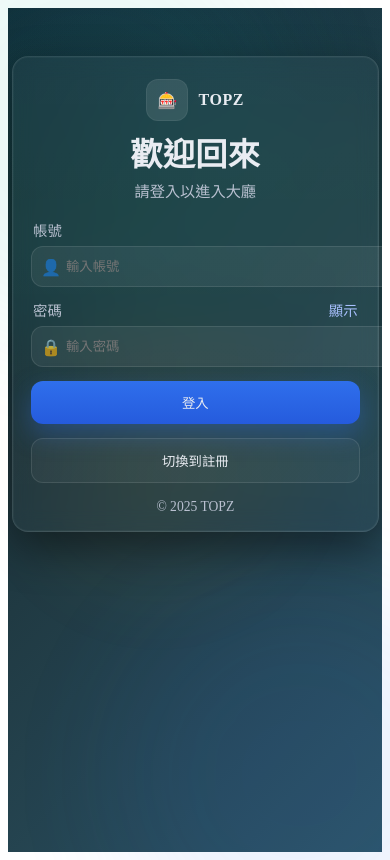
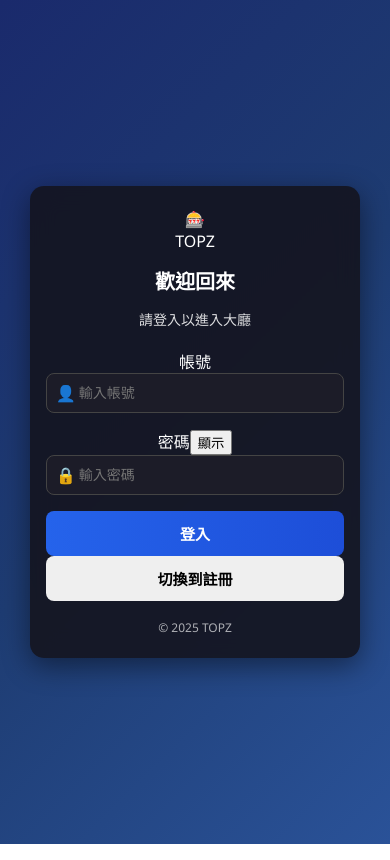
Before and after one commit to Meziyilu/casino-frontend, a React (Vite) app: page /auth in a window 390 px wide. Built offline with nearby package versions, Linux system fonts and the light colour scheme; no server answers.

Commit message:
fix(auth): inputs overflow — switch to border-box & tighten padding on small screens

```diff
--- a/src/styles/ui.css
+++ b/src/styles/ui.css
@@ -1,188 +1,138 @@
-:root{
-  --bg:#0b0c10;
-  --card:#11131a;
-  --muted:#b9c0d0;
-  --text:#e9ecf2;
-  --primary:#2f6fec;
-  --primary-600:#255bdd;
-  --outline:rgba(255,255,255,.1);
-  --shadow:0 16px 44px rgba(0,0,0,.45);
-  --radius:16px;
+/* 全局設定：避免輸入框溢出 */
+*,
+*::before,
+*::after {
+  box-sizing: border-box;
 }
 
-/* 背景與光暈 */
-.auth-bg,.lobby-bg{
-  min-height:100dvh;
-  background:
-    radial-gradient(1200px 600px at 20% -20%, rgba(47,111,236,.12), transparent 60%),
-    radial-gradient(1200px 600px at 120% 20%, rgba(29,178,155,.10), transparent 60%),
-    linear-gradient(135deg,#0f2027,#203a43,#2c5364);
-  display:block;
-  overflow-x:hidden;
-}
-.glow{position:fixed; border-radius:999px; filter:blur(60px); opacity:.45; pointer-events:none;}
-.g1{width:420px; height:420px; background:#1db39933; top:-80px; left:-120px;}
-.g2{width:380px; height:380px; background:#2f6fec33; bottom:-120px; right:-100px;}
-.g3{width:240px; height:240px; background:#f0b42922; top:40%; left:10%;}
-
-/* ===== Auth ===== */
-.auth-wrap{ width:min(520px, 94vw); margin:0 auto; padding:48px 0 32px; }
-.auth-card{
-  background:linear-gradient(180deg, rgba(255,255,255,.04), rgba(255,255,255,.02));
-  border:1px solid var(--outline);
-  border-radius:var(--radius);
-  box-shadow:var(--shadow), inset 0 0 0 1px rgba(255,255,255,.03);
-  padding:28px 24px 18px;
-  color:var(--text);
-  backdrop-filter:blur(10px);
-}
-.auth-brand{ display:flex; align-items:center; gap:10px; justify-content:center; margin-bottom:8px; }
-.brand-logo{ width:42px; height:42px; display:grid; place-items:center; border-radius:12px; background:rgba(255,255,255,.1); box-shadow:inset 0 0 0 1px rgba(255,255,255,.06); }
-.brand-name{ font-weight:900; letter-spacing:1px; }
-.auth-title{ margin:6px 0 4px; text-align:center; font-weight:800; letter-spacing:.5px; }
-.auth-subtitle{ margin:0 0 18px; text-align:center; color:var(--muted); font-size:.95rem; }
-.auth-label{ display:block; margin:12px 2px 6px; font-size:.9rem; color:var(--muted); }
-.auth-label-row{ display:flex; align-items:center; justify-content:space-between; }
-
-.input-group{ position:relative; }
-.input-icon{
-  position:absolute; left:10px; top:50%; transform:translateY(-50%);
-  opacity:.7; pointer-events:none;
-}
-.auth-input{
-  width:100%; padding:12px 14px 12px 34px; border-radius:12px;
-  border:1px solid var(--outline);
-  background:rgba(255,255,255,.06);
-  color:var(--text);
-  outline:none;
-  transition:border-color .15s ease, background-color .2s ease, transform .06s ease;
-}
-.auth-input:focus{
-  border-color:#3e66ff99; background:rgba(255,255,255,.1);
-  transform:translateY(-1px);
+body {
+  margin: 0;
+  font-family: "Segoe UI", "Noto Sans TC", sans-serif;
+  background: linear-gradient(135deg, #1a2a6c, #1e3c72, #2a5298);
+  display: flex;
+  justify-content: center;
+  align-items: center;
+  min-height: 100vh;
+  color: #fff;
 }
 
-.auth-error{
-  margin:10px 2px 0; color:#ff9191; background:rgba(255,0,0,.07);
-  border:1px solid rgba(255,0,0,.2); padding:10px 12px; border-radius:12px;
+/* 登入容器 */
+.auth-wrap {
+  width: min(460px, 95vw);
+  padding: 20px;
 }
 
-.link-btn{ background:transparent; border:none; color:#a9c0ff; cursor:pointer; padding:0; font-size:.9rem; }
-.link-btn:hover{ text-decoration:underline; }
-
-.auth-btn{
-  width:100%; margin-top:14px; padding:12px 14px; border-radius:12px;
-  border:1px solid var(--outline); background:rgba(255,255,255,.03); color:var(--text);
-  cursor:pointer; transition:transform .06s ease, box-shadow .2s ease, background .2s ease, border-color .2s ease;
-}
-.auth-btn.primary{
-  background:linear-gradient(180deg, var(--primary), var(--primary-600)); border:none;
-  box-shadow:0 10px 26px rgba(47,111,236,.35);
-}
-.auth-btn.primary:hover{ filter:brightness(1.05); box-shadow:0 12px 30px rgba(47,111,236,.45); }
-.auth-btn.primary:disabled{ filter:grayscale(30%) opacity(.7); cursor:not-allowed; }
-.auth-btn.ghost{ background:rgba(255,255,255,.04); }
-.auth-btn.ghost:hover{ background:rgba(255,255,255,.07); }
-
-.auth-footer{ margin-top:16px; text-align:center; color:var(--muted); font-size:.85rem; }
-
-@media (max-width: 420px){ .auth-card{ padding:22px 18px 16px; } }
-
-/* ===== Lobby ===== */
-.lobby-shell{ width:min(1120px, 94vw); margin:0 auto; padding:24px 0 40px; }
-.lobby-header{
-  position:sticky; top:16px; z-index:5;
-  display:flex; align-items:center; justify-content:space-between; gap:12px;
-  padding:10px 14px; margin-bottom:20px;
-  border-radius:14px; border:1px solid var(--outline);
-  background:linear-gradient(180deg, rgba(255,255,255,.05), rgba(255,255,255,.03));
-  color:var(--text); backdrop-filter:blur(8px); box-shadow:var(--shadow);
-}
-.brand{ display:flex; align-items:center; gap:10px; }
-.logo{ width:42px; height:42px; display:grid; place-items:center; border-radius:12px; background:rgba(255,255,255,.1); }
-.brand-name{ font-weight:900; letter-spacing:.6px; }
-.userbar{ display:flex; align-items:center; gap:12px; }
-.chips{ display:flex; align-items:center; gap:8px; }
-.chip{
-  padding:6px 10px; border-radius:999px; border:1px solid var(--outline);
-  background:rgba(255,255,255,.06);
-}
-.chip-label{ opacity:.8; margin-right:6px; font-size:.9rem; }
-.chip-value{ font-weight:800; letter-spacing:.3px; }
-.avatar{
-  width:40px; height:40px; border-radius:50%; display:grid; place-items:center;
-  font-weight:900; background:linear-gradient(145deg,#1f2937,#374151);
-  box-shadow:inset 0 0 0 1px rgba(255,255,255,.06), 0 6px 22px rgba(0,0,0,.25);
-}
-.logout{
-  padding:10px 12px; border:none; border-radius:10px; background:#ef4444; color:#fff; font-weight:700; cursor:pointer;
+/* 登入卡片 */
+.auth-card {
+  background: rgba(20, 20, 30, 0.9);
+  backdrop-filter: blur(12px);
+  border-radius: 14px;
+  padding: 28px 22px 24px;
+  box-shadow: 0 8px 28px rgba(0, 0, 0, 0.45);
+  text-align: center;
+  overflow: hidden;
+  animation: fadeInUp 0.6s ease;
 }
 
-.lobby-loading{
-  width:100%; min-height:240px; display:grid; place-items:center;
-  border:1px solid var(--outline); border-radius:14px;
-  background:rgba(255,255,255,.06);
+/* LOGO */
+.auth-logo {
+  font-size: 42px;
+  margin-bottom: 8px;
+}
+.auth-title {
+  font-size: 20px;
+  font-weight: 800;
+  margin-bottom: 6px;
+}
+.auth-subtitle {
+  font-size: 14px;
+  opacity: 0.85;
+  margin-bottom: 20px;
 }
 
-.notice{
-  margin:10px 0 16px; padding:12px 14px; border-radius:12px;
-  border:1px solid rgba(255,215,120,.25);
-  background:rgba(255,215,120,.08); color:#ffe7a3;
+/* 輸入群組 */
+.input-group {
+  position: relative;
+  margin-bottom: 16px;
 }
-.notice.error{
-  border-color:rgba(239,68,68,.35);
-  background:rgba(239,68,68,.12); color:#ffd0d0;
+.input-icon {
+  position: absolute;
+  top: 50%;
+  left: 10px;
+  transform: translateY(-50%);
+  font-size: 16px;
+  color: #666;
+}
+.auth-input {
+  width: 100%;
+  padding: 12px 12px 12px 34px;
+  border-radius: 8px;
+  border: 1px solid #444;
+  background: #1c1c28;
+  color: #f1f1f1;
+  font-size: 15px;
+  outline: none;
+  transition: border 0.25s, background 0.25s;
+}
+.auth-input:focus {
+  border-color: #3b82f6;
+  background: #252539;
 }
 
-.hero{
-  border:1px solid var(--outline); border-radius:16px; padding:18px 18px 14px;
-  background:linear-gradient(180deg, rgba(255,255,255,.05), rgba(255,255,255,.03));
-  box-shadow:var(--shadow);
+/* 按鈕 */
+.auth-btn {
+  width: 100%;
+  padding: 12px;
+  border: none;
+  border-radius: 8px;
+  font-size: 15px;
+  font-weight: 600;
+  cursor: pointer;
+  transition: all 0.25s ease;
 }
-.hero-title{ font-size:1.2rem; font-weight:900; letter-spacing:.5px; }
-.hero-sub{ color:var(--muted); margin:4px 0 10px; }
-.hero-row{ display:grid; grid-template-columns: repeat(auto-fit,minmax(180px,1fr)); gap:10px; }
-.stat{
-  border:1px solid var(--outline); border-radius:12px; padding:12px;
-  background:rgba(255,255,255,.05);
+.auth-btn.primary {
+  background: linear-gradient(90deg, #2563eb, #1d4ed8);
+  color: #fff;
 }
-.stat-val{ font-size:1.2rem; font-weight:900; }
-.stat-lab{ color:var(--muted); font-size:.9rem; }
+.auth-btn.primary:hover {
+  background: linear-gradient(90deg, #1d4ed8, #1e40af);
+}
+.auth-btn.secondary {
+  margin-top: 10px;
+  background: #2e2e3e;
+  color: #aaa;
+}
+.auth-btn.secondary:hover {
+  background: #3c3c4e;
+  color: #ddd;
+}
 
-.panel{
-  margin-top:16px; border:1px solid var(--outline); border-radius:16px;
-  background:linear-gradient(180deg, rgba(255,255,255,.04), rgba(255,255,255,.02));
-  padding:16px; box-shadow:var(--shadow);
+/* 底部版權 */
+.auth-footer {
+  margin-top: 18px;
+  font-size: 12px;
+  opacity: 0.65;
 }
-.panel-title{ font-weight:900; margin-bottom:10px; letter-spacing:.4px; }
-.bullet{ margin:0; padding-left:18px; color:#e9ecf2; opacity:.95; }
-.bullet li{ margin:6px 0; }
-
-.grid{ display:grid; gap:14px; grid-template-columns: repeat(auto-fit, minmax(220px, 1fr)); }
-.tile{
-  text-align:left; color:#fff; border:1px solid var(--outline); border-radius:14px; padding:16px;
-  background:rgba(255,255,255,.06); cursor:pointer;
-  transition: transform .15s ease, box-shadow .2s ease, background .2s ease, border-color .2s ease;
-}
-.tile:hover{ transform:translateY(-2px); box-shadow:0 16px 34px rgba(0,0,0,.35); background:rgba(255,255,255,.08); }
-.tile.disabled{ opacity:.55; cursor:not-allowed; filter:grayscale(10%); }
-.tile-title{ font-weight:900; letter-spacing:.4px; }
-.tile-desc{ color:var(--muted); margin-top:4px; }
-
-.lobby-footer{
-  display:flex; align-items:center; justify-content:space-between; margin:18px 0 8px;
-  color:#fff;
-}
-.muted{ opacity:.65; }
 
 /* 動畫 */
-@keyframes pop { 0%{ transform:scale(.98); opacity:0 } 100%{ transform:scale(1); opacity:1 } }
-@keyframes fadein { 0%{ opacity:0 } 100%{ opacity:1 } }
-@keyframes shake {
-  0%,100%{ transform:translateX(0) }
-  20%{ transform:translateX(-3px) } 40%{ transform:translateX(3px) }
-  60%{ transform:translateX(-2px) } 80%{ transform:translateX(2px) }
+@keyframes fadeInUp {
+  from {
+    opacity: 0;
+    transform: translateY(30px);
+  }
+  to {
+    opacity: 1;
+    transform: translateY(0);
+  }
 }
-.animate-pop{ animation: pop .22s ease-out both; }
-.animate-fadein{ animation: fadein .25s ease-out both; }
-.animate-shake{ animation: shake .3s ease-out; }
+
+/* 響應式優化 */
+@media (max-width: 420px) {
+  .auth-card {
+    padding: 22px 16px;
+  }
+  .auth-input {
+    font-size: 14px;
+    padding: 11px 10px 11px 32px;
+  }
+}
```
